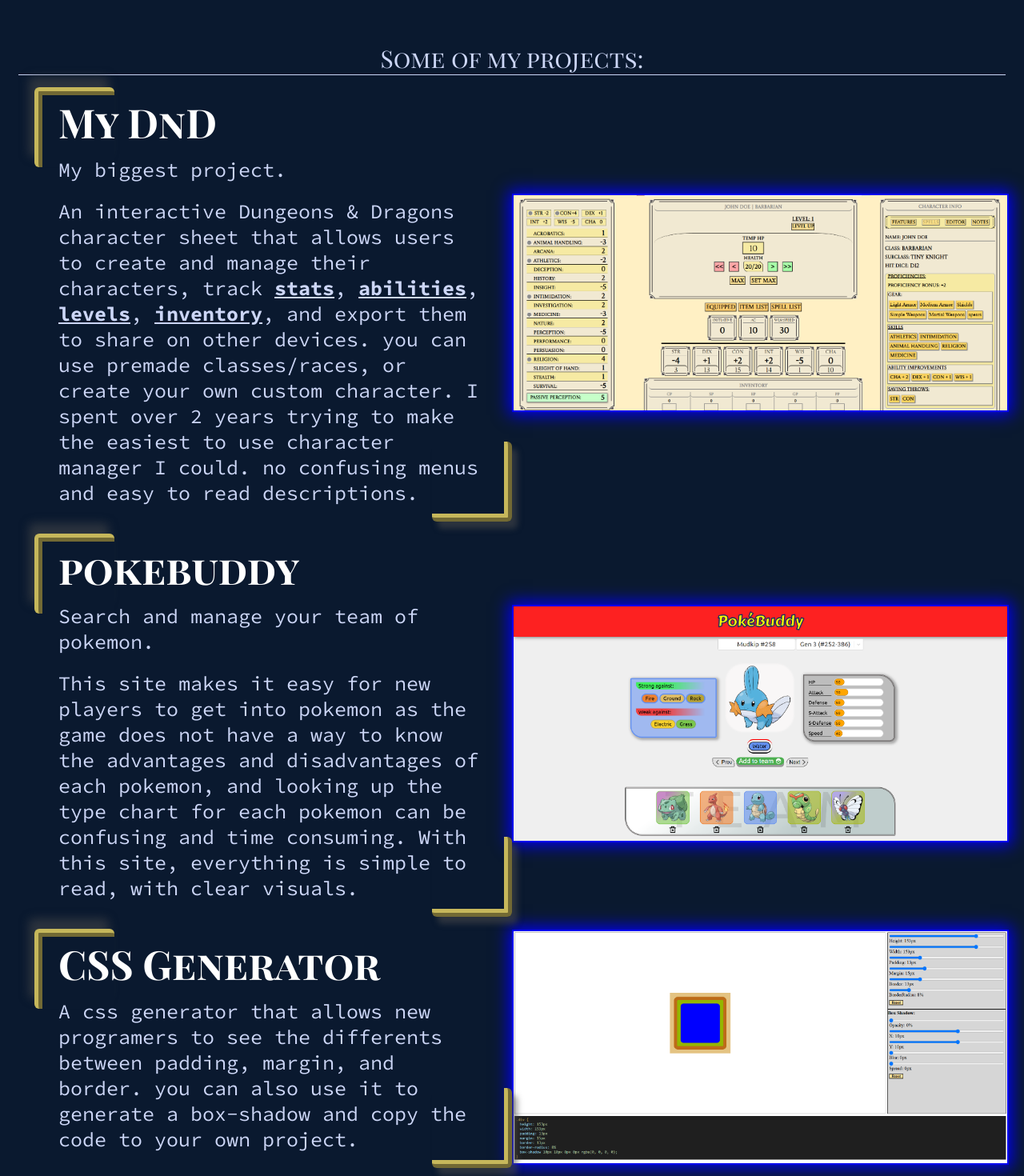
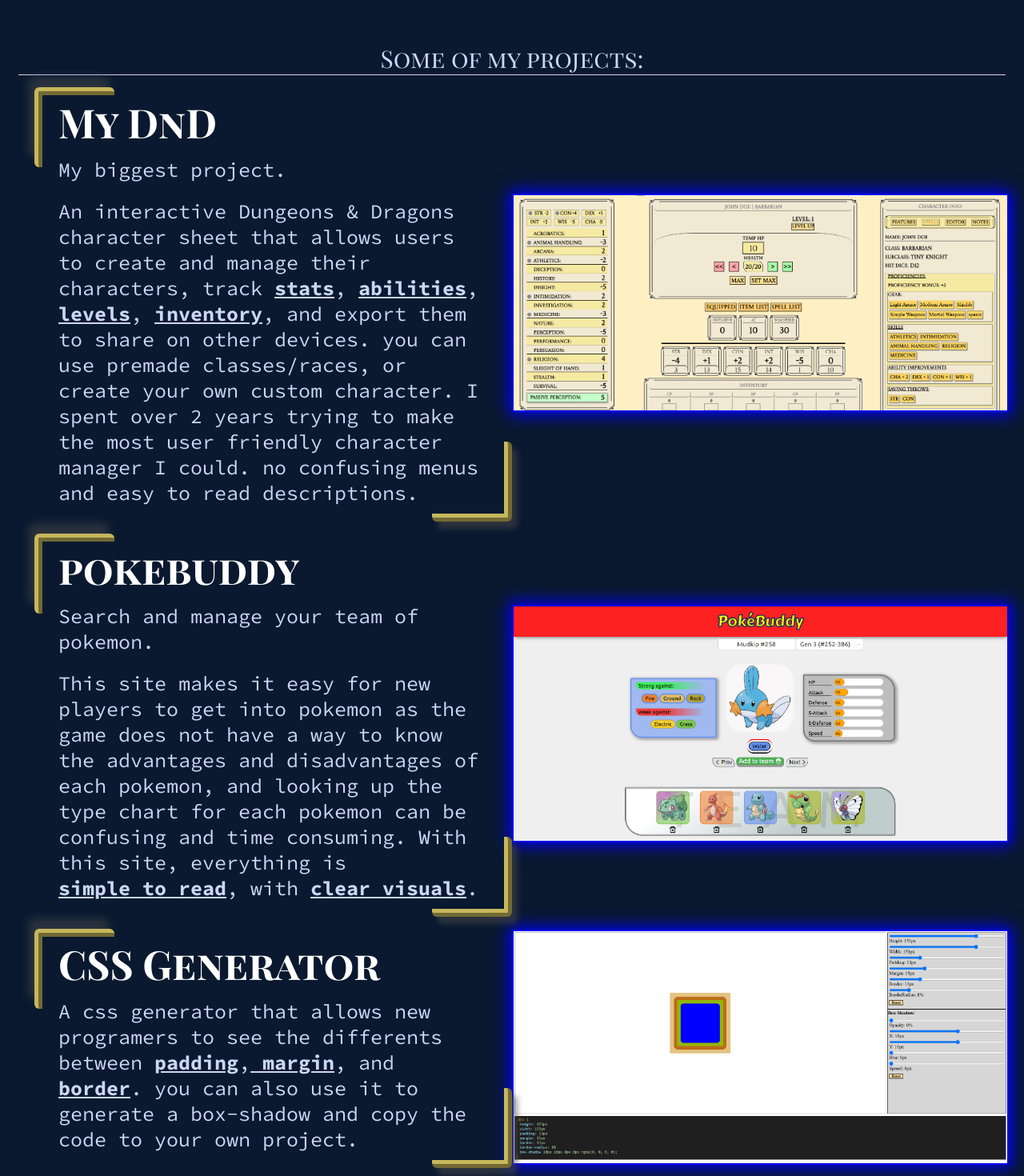
Before and after one commit to JordanDyck/portfolio, a React (Vite) app: page / in a window 1280 px wide. Shown: the part 568-2038 px from the top of the page at 80% size. Built offline with nearby package versions, Linux system fonts and the light colour scheme.

Commit message:
changed icon, small changes to info/welcome text

```diff
--- a/index.html
+++ b/index.html
@@ -2,7 +2,7 @@
 <html lang="en">
   <head>
     <meta charset="UTF-8" />
-    <link rel="icon" type="image/svg+xml" href="/vite.svg" />
+    <link rel="icon" type="image/svg+xml" href="/portfolio_icon.ico" />
     <meta name="viewport" content="width=device-width, initial-scale=1.0" />
     <title>Portfolio</title>
   </head>
--- a/src/App.tsx
+++ b/src/App.tsx
@@ -16,8 +16,9 @@
           <h1 className="experience">{`<Over 3 years of experience>`}</h1>
           <h1 className="about">
             I started programming because I wanted to know how websites work, which quickly grew
-            into a passion for building sites myself. I'm a dedicated problem-solver who enjoys the
-            challenge of transforming ideas into functional, user-friendly web applications.
+            into a passion for building sites myself. I'm a <span>dedicated problem-solver</span>{" "}
+            who enjoys the challenge of transforming ideas into functional, user-friendly web
+            applications.
           </h1>
         </div>
         <div className="links">
--- a/src/Components/ProjectInfo.tsx
+++ b/src/Components/ProjectInfo.tsx
@@ -13,7 +13,7 @@
             their characters, track <span>stats</span>, <span>abilities</span>, <span>levels</span>,{" "}
             <span>inventory</span>, and export them to share on other devices. you can use premade
             classes/races, or create your own custom character. I spent over 2 years trying to make
-            the easiest to use character manager I could. no confusing menus and easy to read
+            the most user friendly character manager I could. no confusing menus and easy to read
             descriptions.
           </p>
         </div>
@@ -29,7 +29,7 @@
             This site makes it easy for new players to get into pokemon as the game does not have a
             way to know the advantages and disadvantages of each pokemon, and looking up the type
             chart for each pokemon can be confusing and time consuming. With this site, everything
-            is simple to read, with clear visuals.
+            is <span>simple to read</span>, with <span>clear visuals</span>.
           </p>
         </div>
         <a
@@ -44,9 +44,9 @@
         <div className="info">
           <h1>CSS Generator</h1>
           <p>
-            A css generator that allows new programers to see the differents between padding,
-            margin, and border. you can also use it to generate a box-shadow and copy the code to
-            your own project.
+            A css generator that allows new programers to see the differents between{" "}
+            <span>padding</span>,<span> margin</span>, and <span>border</span>. you can also use it
+            to generate a box-shadow and copy the code to your own project.
           </p>
         </div>
         <a
--- a/src/styles/main.scss
+++ b/src/styles/main.scss
@@ -27,6 +27,7 @@
   span {
     text-decoration: underline;
     white-space: nowrap;
+    font-weight: bold;
   }
   .welcome {
     display: flex;
```
Also changed, not shown: 1 other file (tests, documents, lock files or other folders).
